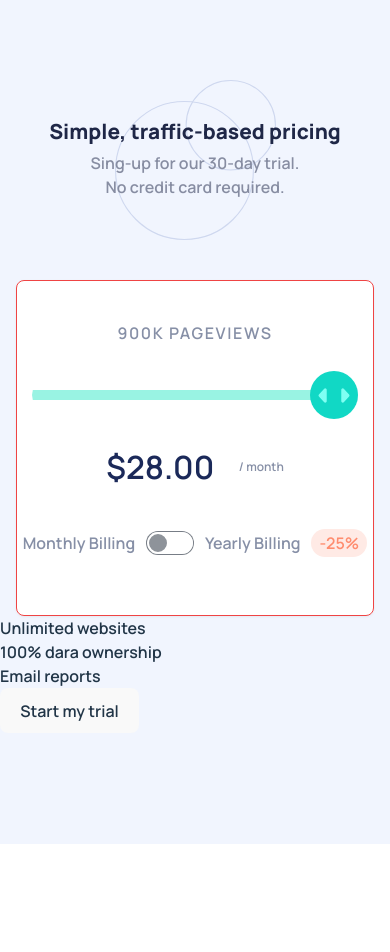
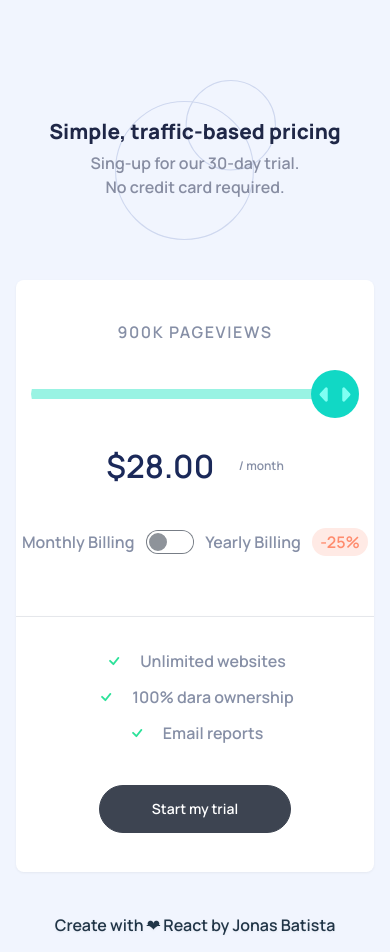
Before and after one commit to jonas-nb/princing-component, a React (Vite) app: page / in a window 390 px wide. Before the commit the page ends 844 px from the top, so only its background shows below. Built offline with nearby package versions, Linux system fonts and the light colour scheme.

Commit message:
terminado o mobile first

```diff
--- a/package.json
+++ b/package.json
@@ -14,6 +14,7 @@
     "daisyui": "^2.46.1",
     "react": "^18.2.0",
     "react-dom": "^18.2.0",
+    "react-icons": "^4.7.1",
     "styled-components": "^5.3.6"
   },
   "devDependencies": {
--- a/src/components/02 mainComponents/MainComponentIndex.jsx
+++ b/src/components/02 mainComponents/MainComponentIndex.jsx
@@ -6,7 +6,7 @@ import PageViewsComponent from './PageViewsComponent'
 import './style.css'
 const MainComponentIndex = () => {
     return (
-        <div className="m-auto mt-10 border border-red-500 w-11/12 h-[21rem] rounded-lg drop-shadow-sm bg-white ">
+        <div className="m-auto mt-10 w-11/12 h-[21rem] rounded-t-lg drop-shadow-sm bg-white ">
             <PageViewsComponent />
             <Controller />
             <MoneyComponent />
--- a/src/components/03 FooterCompoents/CheckKeys.jsx
+++ b/src/components/03 FooterCompoents/CheckKeys.jsx
@@ -1,19 +1,23 @@
-import React from "react";
-
+import React from 'react'
+import { BsCheck } from 'react-icons/bs'
+import './style.css'
 const CheckKeys = () => {
     return (
-    <div>
-      <div>
-        <span></span> Unlimited websites
+        <div className="w-7/12 h-24 m-auto text-[#868fa6] mt-8 flex flex-col justify-between">
+            <div class="flex items-center gap-x-4 justify-center">
+                <BsCheck className="icone" />
+                <p>Unlimited websites</p>
             </div>
-      <div>
-        <span></span> 100% dara ownership
+            <div class="flex items-center gap-x-4 justify-center">
+                <BsCheck className="icone" />
+                <p>100% dara ownership</p>
             </div>
-      <div>
-        <span></span> Email reports
+            <div class="flex items-center gap-x-4 justify-center">
+                <BsCheck className="icone" />
+                <p>Email reports</p>
             </div>
         </div>
-  );
-};
+    )
+}
 
-export default CheckKeys;
+export default CheckKeys
--- a/src/components/03 FooterCompoents/FooterButton.jsx
+++ b/src/components/03 FooterCompoents/FooterButton.jsx
@@ -1,11 +1,20 @@
-import React from "react";
+import React from 'react'
 
 const FooterButton = () => {
-  return (
-    <div>
-      <button>Start my trial</button>
-    </div>
-  );
-};
+    const menssageSubmit = function () {
+        alert('Muito obrigado por testar o componente 😍')
+    }
 
-export default FooterButton;
+    return (
+        <div>
+            <button
+                onClick={menssageSubmit}
+                className="btn block mt-10 rounded-3xl normal-case w-48 m-auto focus:outline-[#39e4a0]"
+            >
+                Start my trial
+            </button>
+        </div>
+    )
+}
+
+export default FooterButton
--- a/src/components/03 FooterCompoents/FooterComponentIndex.jsx
+++ b/src/components/03 FooterCompoents/FooterComponentIndex.jsx
@@ -1,14 +1,18 @@
-import React from "react";
-import CheckKeys from "./CheckKeys";
-import FooterButton from "./FooterButton";
+import React from 'react'
+import CheckKeys from './CheckKeys'
+import FooterButton from './FooterButton'
 
 const FooterComponentIndex = () => {
-  return (
-    <div>
-      <CheckKeys />
-      <FooterButton />
-    </div>
-  );
-};
+    return (
+        <div className="m-auto w-11/12 mb-20 h-[16rem] rounded-b-lg drop-shadow-sm bg-white border-t">
+            <CheckKeys />
+            <FooterButton />
+            <p className="text-center mt-20">
+                Create with <span className="line-through">❤</span> React by
+                Jonas Batista
+            </p>
+        </div>
+    )
+}
 
-export default FooterComponentIndex;
+export default FooterComponentIndex
--- /dev/null
+++ b/src/components/03 FooterCompoents/style.css
@@ -0,0 +1,4 @@
+.icone {
+    color: #2de29a;
+    font-size: 20px;
+}
```
Also changed, not shown: 1 other file (tests, documents, lock files or other folders). Lines whose indentation alone changed are shown as unchanged.
